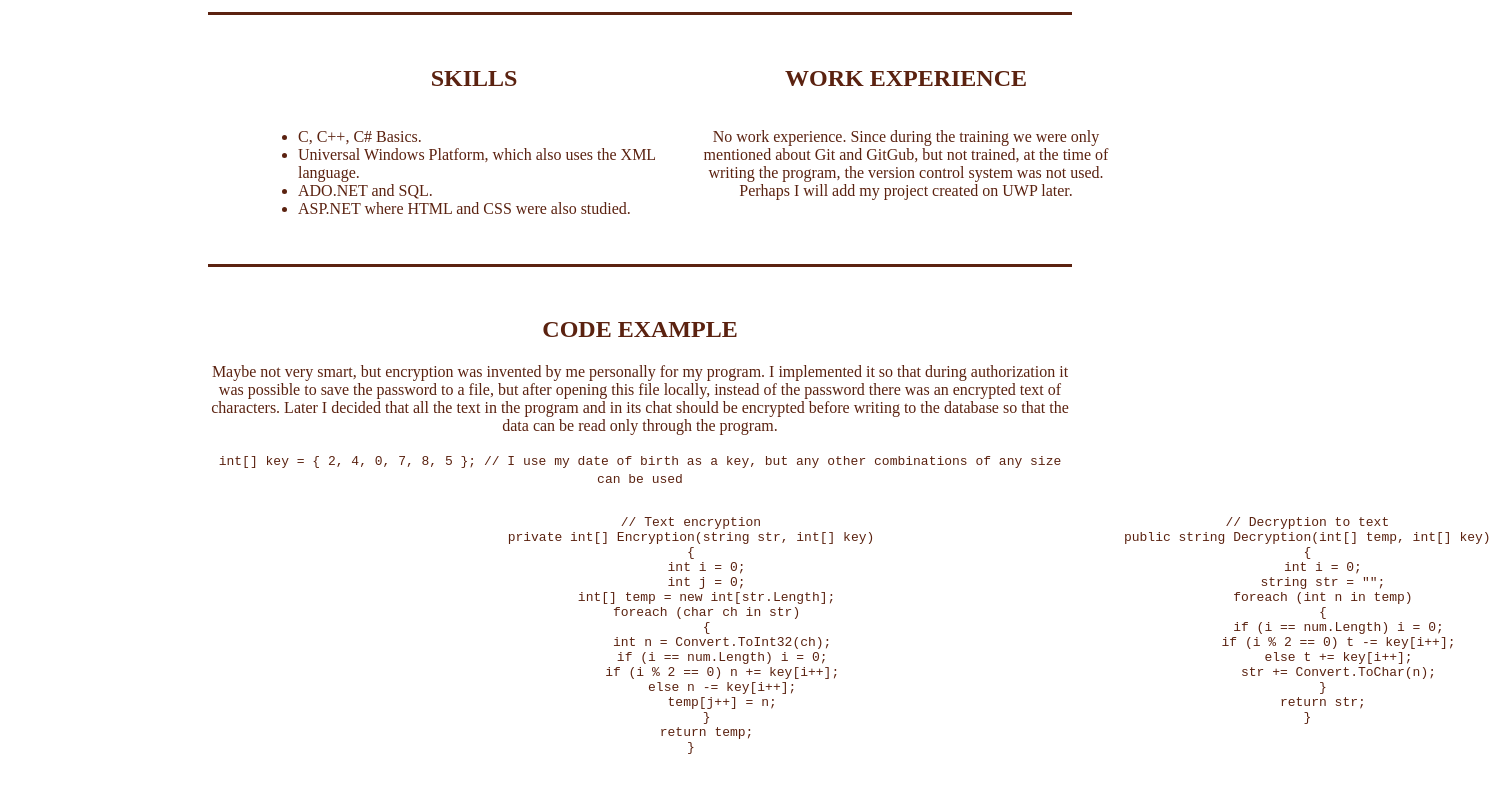
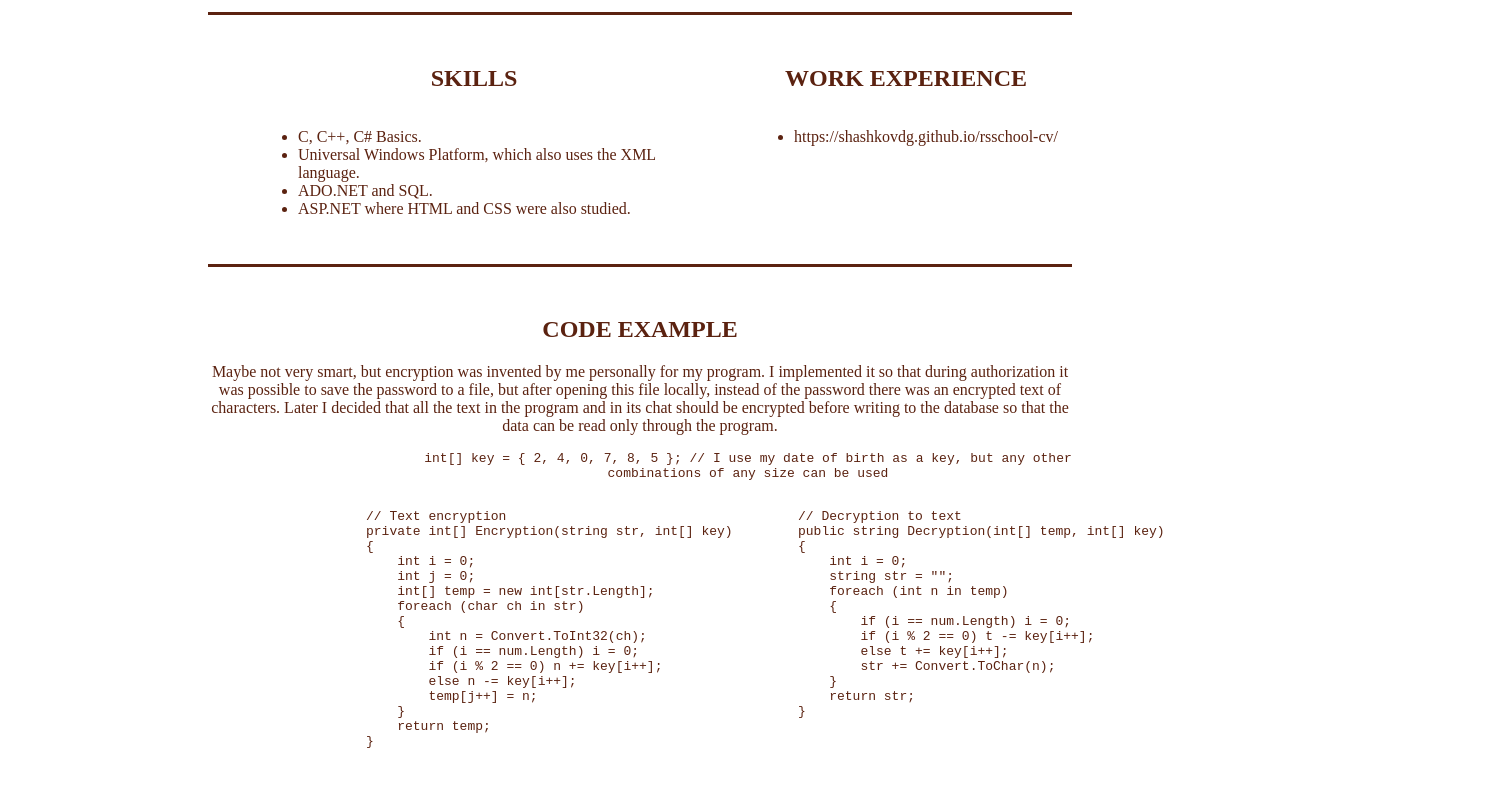
Before and after one commit to ShashkovDG/rsschool-cv, a plain HTML site: page index.html in a window 1280 px wide. Shown: the part 760-1570 px from the top of the page, 1491 px wide, since content can reach past the window. Drawn offline with Linux system fonts and the light colour scheme.

Commit message:
fix: fix files (index.html, style.css)

```diff
--- a/index.html
+++ b/index.html
@@ -56,8 +56,9 @@
                 <div class="element" id="work-experience">
                     <h2>WORK EXPERIENCE</h2>
                     <div class="element-3">
-                        <p>No work experience. Since during the training we were only mentioned about Git and GitGub, but not trained, at the time of writing the program,
-                            the version control system was not used. Perhaps I will add my project created on UWP later.</p>
+                        <ul>
+                            <li><a href="https://shashkovdg.github.io/rsschool-cv/">https://shashkovdg.github.io/rsschool-cv/</a></li>
+                        </ul>
                     </div>
                 </div>
             </div>
@@ -69,12 +70,14 @@
                 <p>Maybe not very smart, but encryption was invented by me personally for my program. I implemented it so that during authorization it was possible to save the password to a file,
                  but after opening this file locally, instead of the password there was an encrypted text of characters. Later I decided that all the text in the program and in its chat should
                     be encrypted before writing to the database so that the data can be read only through the program.</p>
+
+
                     <code>int[] key = { 2, 4, 0, 7, 8, 5 }; // I use my date of birth as a key, but any other combinations of any size can be used</code>
+
                 <div class="element-2">
                     <div class="element">
                         <pre>
-                            <code style="text-align: left;">
-                                // Text encryption
+                            <code style="text-align: left;">// Text encryption
 private int[] Encryption(string str, int[] key)
 {
     int i = 0;
@@ -96,8 +99,7 @@
 
                     <div class="element">
                         <pre>
-                            <code style="text-align: left;">
-                                // Decryption to text
+                            <code style="text-align: left;">// Decryption to text
 public string Decryption(int[] temp, int[] key)
 {
     int i = 0;
--- a/style.css
+++ b/style.css
@@ -15,6 +15,18 @@ header {
 header a {
    margin: 0px 50px;
    color:#ffffff;
+}
+
+a {
+    color: #5b2210;
+    text-decoration: none;
+}
+
+code {
+    display:flex;
+    align-items: center;
+    justify-content: left;
+    margin-left:25%;
 }
 
 .container {
```
Lines whose indentation alone changed are shown as unchanged.
